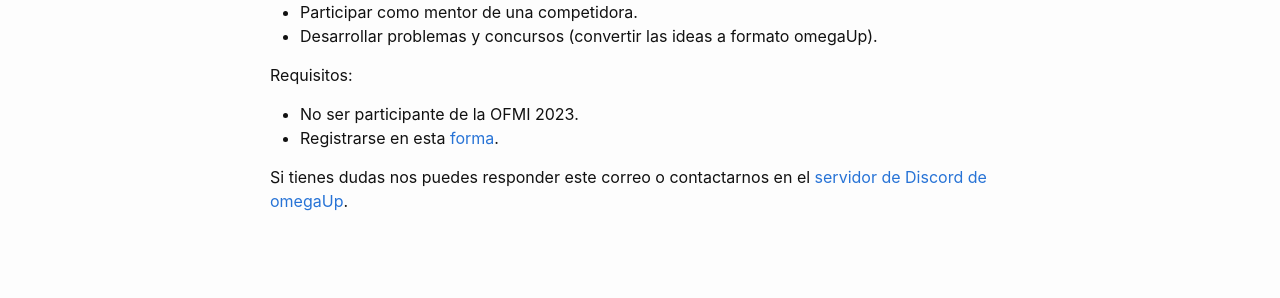
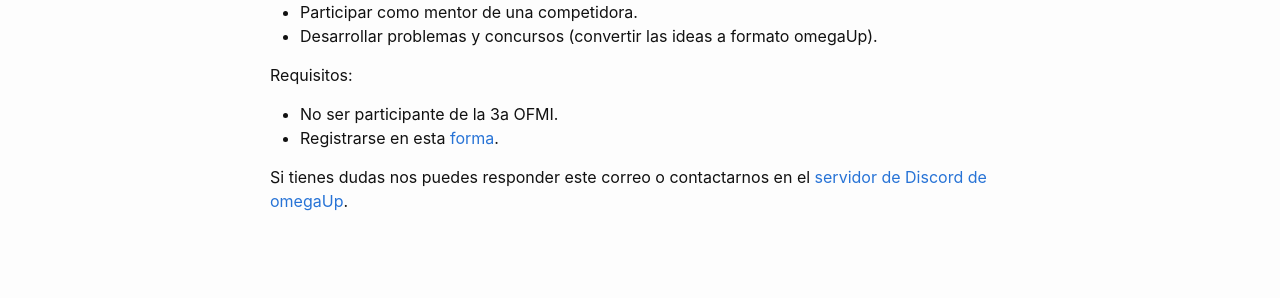
Before and after one commit to omegaup/OFMI-website, a Jekyll site: the page built from equipo.md, in a window 1280 px wide. Shown: the part 347-645 px from the top of the page. Built offline with Jekyll 4.4.1, drawn with Linux system fonts in a browser that asks for light colours.

Commit message:
equipo 23-24

```diff
--- a/equipo.md
+++ b/equipo.md
@@ -13,7 +13,7 @@ Buscamos personas para:
 * Desarrollar problemas y concursos (convertir las ideas a formato omegaUp).
 
 Requisitos:
-* No ser participante de la OFMI 2023.
+* No ser participante de la 3a OFMI.
 * Registrarse en esta [forma](https://forms.gle/Qt6sEPsfTDZEVThK6).
 
 
```
